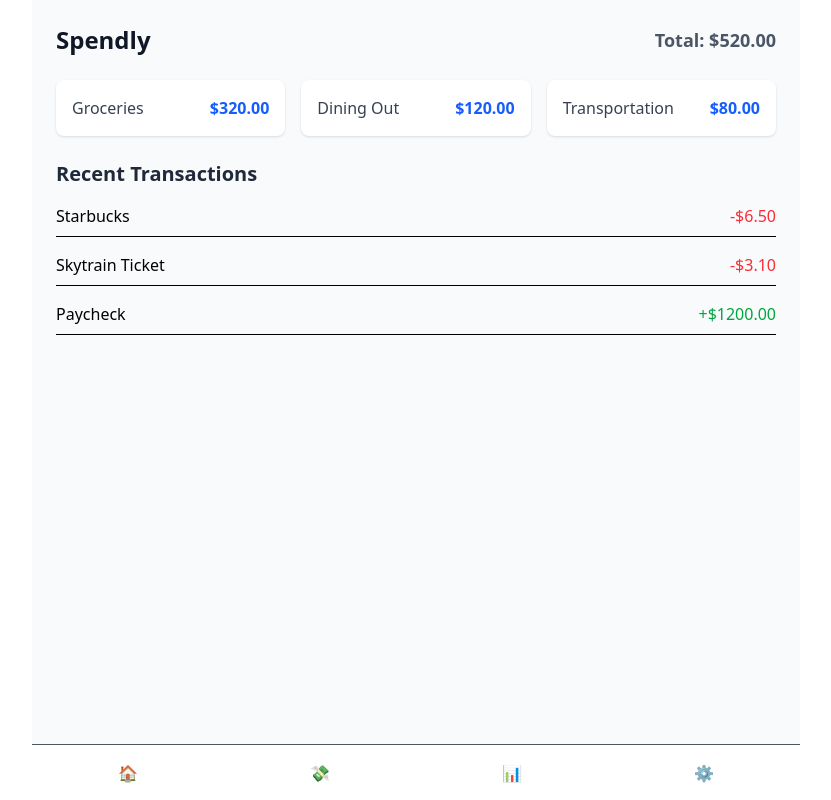
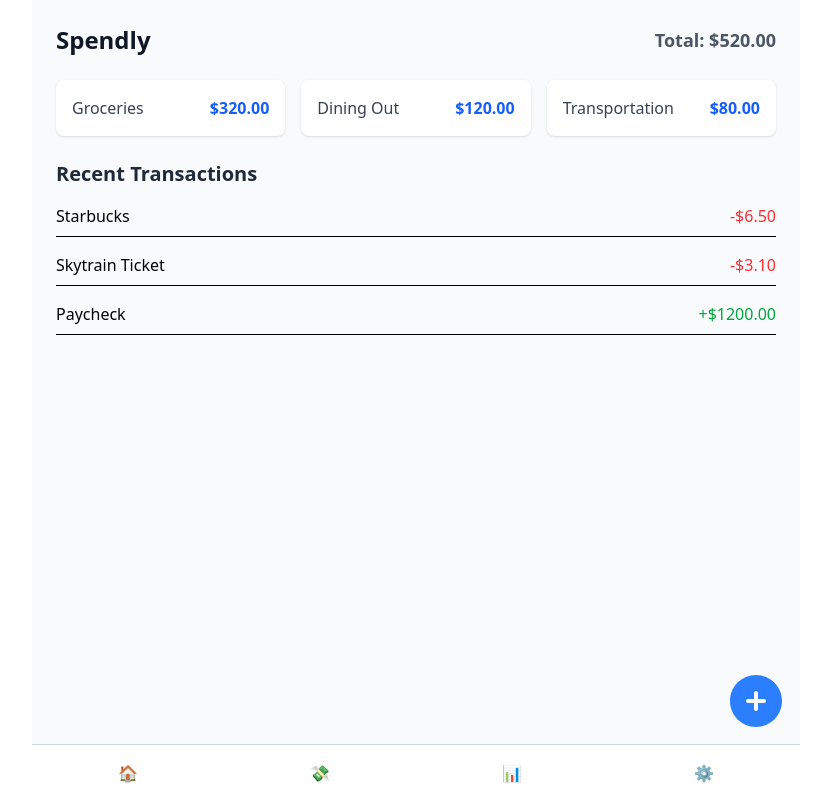
Before and after one commit to moomooj/spendly, a React (Vite) app: page / in a window 1280 px wide. Shown: the whole page, without its empty margins (224-1055 px from the left). Built offline with nearby package versions, Linux system fonts and the light colour scheme.

Commit message:
added floating button

```diff
--- a/package.json
+++ b/package.json
@@ -10,6 +10,7 @@
     "preview": "vite preview"
   },
   "dependencies": {
+    "@heroicons/react": "^2.2.0",
     "@tailwindcss/vite": "^4.1.13",
     "react": "^19.1.1",
     "react-dom": "^19.1.1",
--- a/src/components/AppLayout.tsx
+++ b/src/components/AppLayout.tsx
@@ -1,4 +1,5 @@
 import { useNavigate, Outlet } from "react-router-dom";
+import { PlusCircleIcon } from "@heroicons/react/24/solid";
 
 export default function AppLayout() {
   const navigate = useNavigate();
@@ -11,11 +12,15 @@ export default function AppLayout() {
       </main>
 
       {/* Bottom Navigation */}
-      <nav className="h-14 bg-white border-t flex justify-around items-center text-gray-600">
+      <nav className="relative h-14 bg-white border-gray-300 border-t flex justify-around items-center text-gray-600">
         <button onClick={() => navigate("/")}>🏠</button>
         <button onClick={() => navigate("/expenses")}>💸</button>
         <button onClick={() => navigate("/budget")}>📊</button>
         <button onClick={() => navigate("/settings")}>⚙️</button>
+        {/* nested button */}
+        <button className="absolute -top-19 right-3 w-16 h-16 rounded-full bg-bran flex items-center justify-center text-blue-500">
+          <PlusCircleIcon />
+        </button>
       </nav>
     </div>
   );
```
Also changed, not shown: 1 other file (tests, documents, lock files or other folders).
